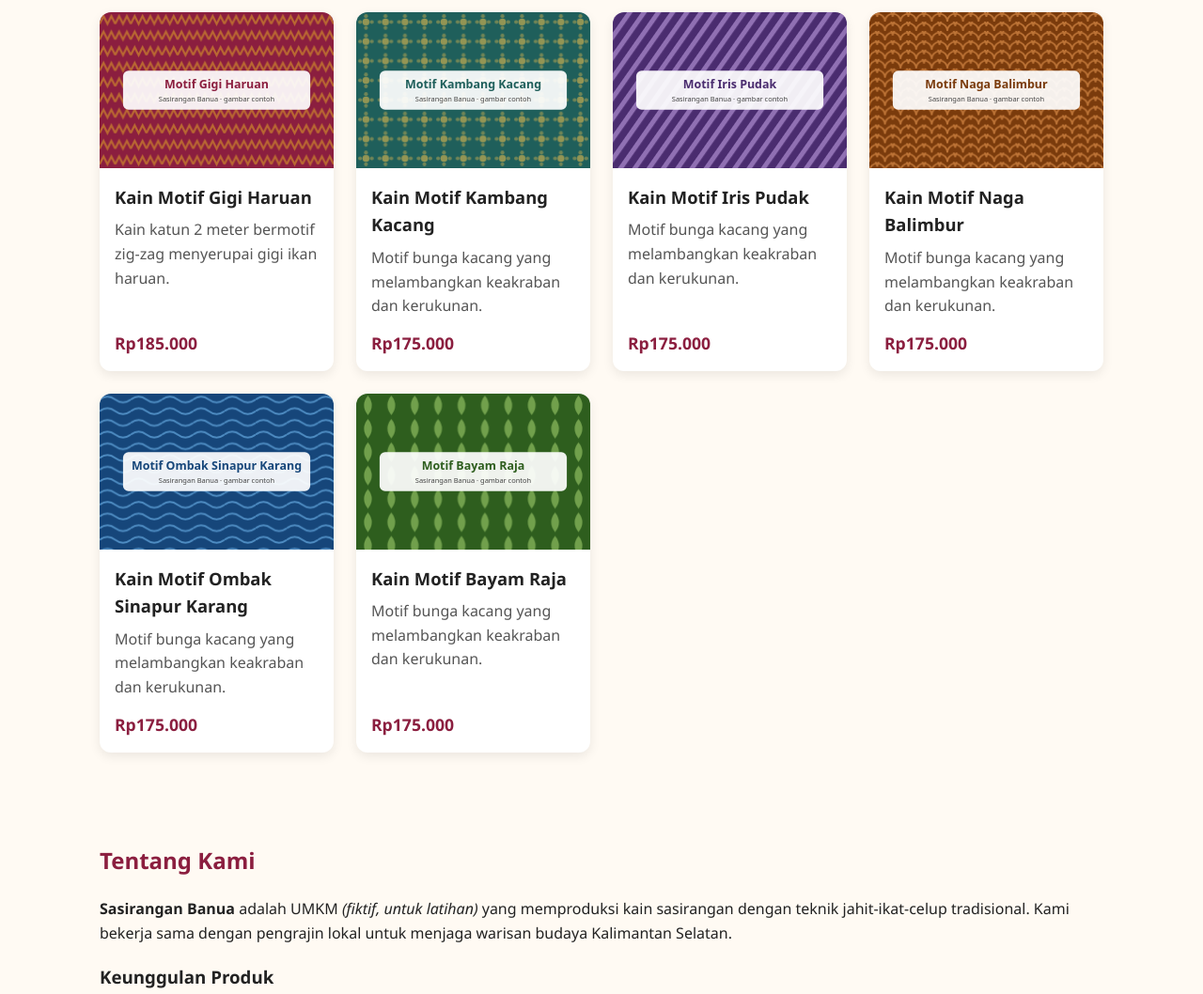
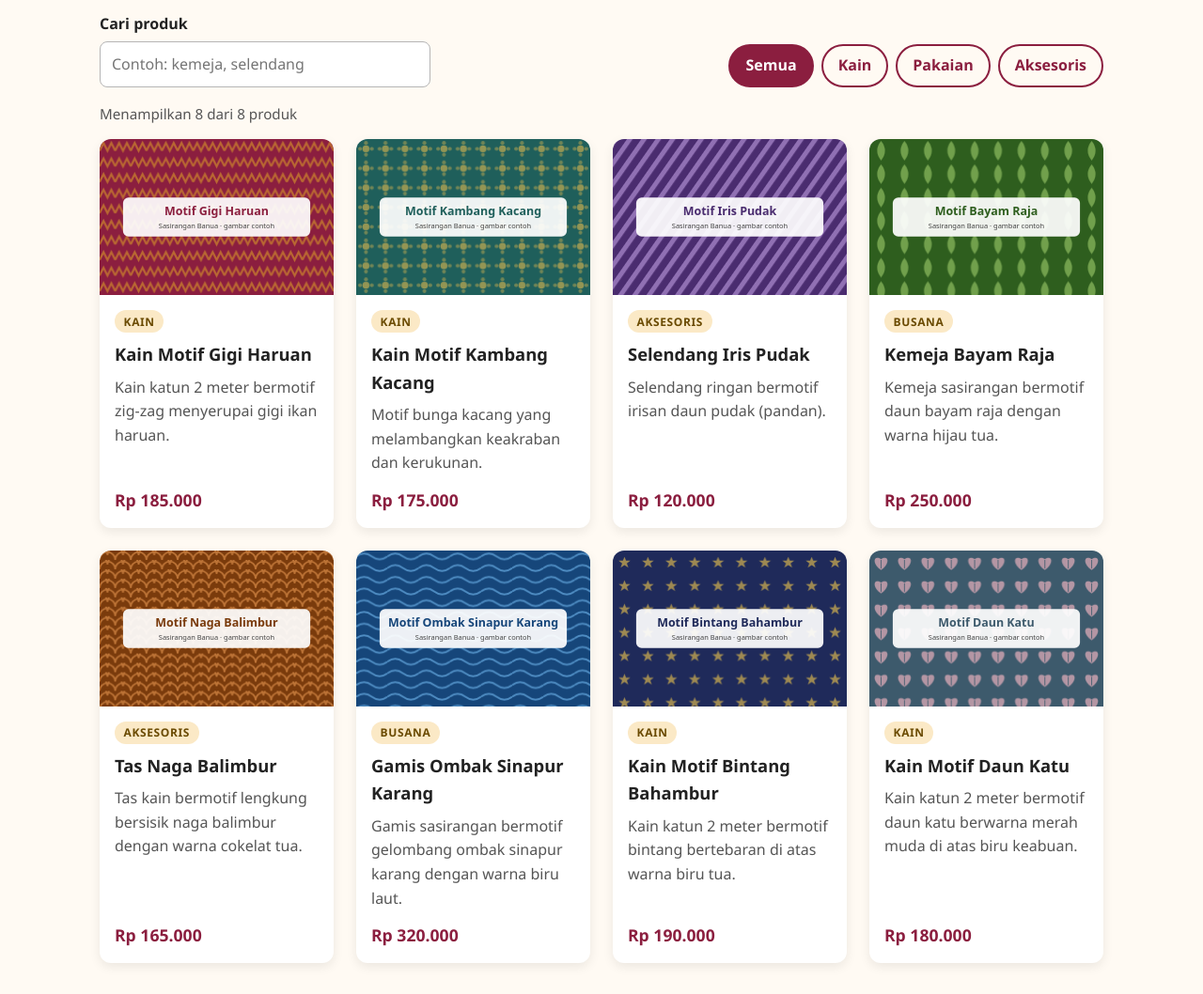
Before and after one commit to XXCUNG/WEB1-2510010307, a plain HTML site: page index.html in a window 1280 px wide. Shown: the part 594-1652 px from the top of the page at 94% size. Drawn offline with Linux system fonts and the light colour scheme.

Commit message:
Perbaiki tampilan berdasarkan uji responsif

```diff
--- a/css/style.css
+++ b/css/style.css
@@ -323,3 +323,99 @@ input[type="checkbox"] {
     transition: none !important;
   }
 }
+
+/* ---------- 12. Komponen interaktif (Modul 3) ---------- */
+.kontrol-katalog {
+  display: flex;
+  flex-direction: column;
+  gap: 1rem;
+  margin-bottom: 1rem;
+}
+
+.filter {
+  display: flex;
+  flex-wrap: wrap;
+  gap: 0.5rem;
+}
+
+.tombol-filter {
+  padding: 0.5rem 1rem;
+  border: 2px solid var(--warna-utama);
+  border-radius: 999px;
+  background-color: transparent;
+  color: var(--warna-utama);
+  font: inherit;
+  font-weight: 600;
+  cursor: pointer;
+}
+
+.tombol-filter:hover,
+.tombol-filter.aktif {
+  background-color: var(--warna-utama);
+  color: #ffffff;
+}
+
+.info-jumlah {
+  color: var(--warna-teks-lembut);
+  font-size: 0.95rem;
+}
+
+.label-kategori {
+  align-self: flex-start;
+  margin-bottom: 0.5rem;
+  padding: 0.15rem 0.6rem;
+  border-radius: 999px;
+  background-color: var(--warna-krem);
+  color: #6a4a00;
+  font-size: 0.75rem;
+  font-weight: 700;
+  letter-spacing: 0.05em;
+  text-transform: uppercase;
+}
+
+.pesan-error {
+  margin: 0;
+  color: #b00020;
+  font-size: 0.9rem;
+}
+
+.pesan-error:empty {
+  display: none; /* sembunyikan jika belum ada pesan */
+}
+
+[aria-invalid="true"] {
+  border-color: #b00020;
+  background-color: #fff5f6;
+}
+
+.hasil-pesan {
+  max-width: 40rem;
+  margin-top: 2rem;
+  padding: 1.5rem;
+  border-left: 6px solid var(--warna-aksen);
+  border-radius: var(--radius);
+  background-color: var(--warna-kartu);
+  box-shadow: var(--bayangan);
+}
+
+.hasil-pesan h2 {
+  margin-top: 0;
+}
+
+.hasil-pesan pre {
+  white-space: pre-wrap;
+  font-family: inherit;
+}
+
+@media (min-width: 768px) {
+  .kontrol-katalog {
+    flex-direction: row;
+    align-items: flex-end;
+    justify-content: space-between;
+  }
+
+  .kontrol-katalog .kolom {
+    flex: 1;
+    max-width: 22rem;
+  }
+}
--- a/index.html
+++ b/index.html
@@ -2,6 +2,7 @@
 <html lang="id">
 <head>
   <link rel="stylesheet" href="css/style.css">
+  <script src="js/katalog.js" defer></script>
   <meta charset="UTF-8">
   <meta name="viewport" content="width=device-width, initial-scale=1.0">
   <meta name="description" content="Katalog kain dan busana Sasirangan khas Banjarmasin karya pengrajin lokal.">
@@ -32,70 +33,25 @@
   <h2>Katalog Produk</h2>
   <p>Pilihan kain, busana, dan aksesoris Sasirangan terbaru.</p>
 
-  <div class="katalog-grid">
-    <article class="kartu">
-      <img src="img/gigi-haruan.svg" alt="Kain sasirangan motif gigi haruan warna merah marun"
-        width="600" height="400">
-      <div class="kartu-isi">
-        <h3>Kain Motif Gigi Haruan</h3>
-        <p>Kain katun 2 meter bermotif zig-zag menyerupai gigi ikan haruan.</p>
-        <p class="harga">Rp185.000</p>
-      </div>
-    </article>
-
-    <article class="kartu">
-      <img src="img/kambang-kacang.svg" alt="Kain sasirangan motif kambang kacang warna hijau
-tosca"
-        width="600" height="400">
-      <div class="kartu-isi">
-        <h3>Kain Motif Kambang Kacang</h3>
-        <p>Motif bunga kacang yang melambangkan keakraban dan kerukunan.</p>
-        <p class="harga">Rp175.000</p>
-      </div>
-    </article>
-
-    <article class="kartu">
-      <img src="img/iris-pudak.svg" alt="Kain sasirangan motif iris pudak warna biru"
-        width="600" height="400">
-      <div class="kartu-isi">
-        <h3>Kain Motif Iris Pudak</h3>
-        <p>Motif bunga kacang yang melambangkan keakraban dan kerukunan.</p>
-        <p class="harga">Rp175.000</p>
-      </div>
-    </article>
-
-    <article class="kartu">
-      <img src="img/naga-balimbur.svg" alt="Kain sasirangan motif naga balimbur warna merah"
-        width="600" height="400">
-      <div class="kartu-isi">
-        <h3>Kain Motif Naga Balimbur</h3>
-        <p>Motif bunga kacang yang melambangkan keakraban dan kerukunan.</p>
-        <p class="harga">Rp175.000</p>
-      </div>
-    </article>
-
-    <article class="kartu">
-      <img src="img/ombak-sinapur-karang.svg" alt="Kain sasirangan motif kambang kacang warna hijau
-tosca"
-        width="600" height="400">
-      <div class="kartu-isi">
-        <h3>Kain Motif Ombak Sinapur Karang</h3>
-        <p>Motif bunga kacang yang melambangkan keakraban dan kerukunan.</p>
-        <p class="harga">Rp175.000</p>
-      </div>
-    </article>
-
-    <article class="kartu">
-      <img src="img/bayam-raja.svg" alt="Kain sasirangan motif kambang kacang warna hijau
-tosca"
-        width="600" height="400">
-      <div class="kartu-isi">
-        <h3>Kain Motif Bayam Raja</h3>
-        <p>Motif bunga kacang yang melambangkan keakraban dan kerukunan.</p>
-        <p class="harga">Rp175.000</p>
-      </div>
-    </article>
-  </div>
+<div class="kontrol-katalog">
+<div class="kolom">
+<label for="cari">Cari produk</label>
+<input type="search" id="cari" placeholder="Contoh: kemeja, selendang">
+</div>
+<div class="filter" role="group" aria-label="Filter kategori">
+<button type="button" class="tombol-filter aktif" data-kategori="semua"
+aria-pressed="true">Semua</button>
+<button type="button" class="tombol-filter" data-kategori="kain"
+aria-pressed="false">Kain</button>
+<button type="button" class="tombol-filter" data-kategori="pakaian"
+aria-pressed="false">Pakaian</button>
+<button type="button" class="tombol-filter" data-kategori="aksesoris"
+aria-pressed="false">Aksesoris</button>
+</div>
+</div>
+<p id="info-jumlah" class="info-jumlah" aria-live="polite"></p>
+<div id="daftar-katalog" class="katalog-grid"></div>
+<noscript><p>Aktifkan JavaScript untuk melihat katalog produk.</p></noscript>
 </section>
  <!-- ========== TENTANG ========== -->
   <section class="bagian" id="tentang">
--- /dev/null
+++ b/js/katalog.js
@@ -0,0 +1,179 @@
+// =========================================================
+// katalog.js — Modul 3: menampilkan katalog dengan DOM
+// Praktikum Pemrograman Web 1 · Sasirangan Banua
+// =========================================================
+
+// 1. Data katalog: array yang berisi objek-objek produk
+const katalog = [
+  {
+    id: 1,
+    nama: "Kain Motif Gigi Haruan",
+    kategori: "kain",
+    harga: 185000,
+    gambar: "img/gigi-haruan.svg",
+    deskripsi: "Kain katun 2 meter bermotif zig-zag menyerupai gigi ikan haruan.",
+  },
+  {
+    id: 2,
+    nama: "Kain Motif Kambang Kacang",
+    kategori: "kain",
+    harga: 175000,
+    gambar: "img/kambang-kacang.svg",
+    deskripsi: "Motif bunga kacang yang melambangkan keakraban dan kerukunan.",
+  },
+  {
+    id: 3,
+    nama: "Selendang Iris Pudak",
+    kategori: "aksesoris",
+    harga: 120000,
+    gambar: "img/iris-pudak.svg",
+    deskripsi: "Selendang ringan bermotif irisan daun pudak (pandan).",
+  },
+    {
+    id: 4,
+    nama: "Kemeja Bayam Raja",
+    kategori: "busana",
+    harga: 250000,
+    gambar: "img/bayam-raja.svg",
+    deskripsi: "Kemeja sasirangan bermotif daun bayam raja dengan warna hijau tua.",
+  },
+  {
+    id: 5,
+    nama: "Tas Naga Balimbur",
+    kategori: "aksesoris",
+    harga: 165000,
+    gambar: "img/naga-balimbur.svg",
+    deskripsi: "Tas kain bermotif lengkung bersisik naga balimbur dengan warna cokelat tua.",
+  },
+  {
+    id: 6,
+    nama: "Gamis Ombak Sinapur Karang",
+    kategori: "busana",
+    harga: 320000,
+    gambar: "img/ombak-sinapur-karang.svg",
+    deskripsi: "Gamis sasirangan bermotif gelombang ombak sinapur karang dengan warna biru laut.",
+  },
+    {
+    id: 7,
+    nama: "Kain Motif Bintang Bahambur",
+    kategori: "kain",
+    harga: 190000,
+    gambar: "img/bintang-bahambur.svg",
+    deskripsi: "Kain katun 2 meter bermotif bintang bertebaran di atas warna biru tua.",
+  },
+  {
+    id: 8,
+    nama: "Kain Motif Daun Katu",
+    kategori: "kain",
+    harga: 180000,
+    gambar: "img/daun-katu.svg",
+    deskripsi: "Kain katun 2 meter bermotif daun katu berwarna merah muda di atas biru keabuan.",
+  },
+
+  // ... lanjutkan untuk semua item (minimal 8 untuk tema Anda)
+];
+// 2. Ambil elemen-elemen HTML yang akan dimanipulasi
+const daftarKatalog = document.querySelector("#daftar-katalog");
+const inputCari = document.querySelector("#cari");
+const tombolFilter = document.querySelectorAll(".tombol-filter");
+const infoJumlah = document.querySelector("#info-jumlah");
+
+// 3. Status filter yang sedang aktif
+let kategoriAktif = "semua";
+
+// 4. Mengubah angka menjadi format Rupiah, contoh: 185000 -> "Rp 185.000"
+function formatRupiah(angka) {
+  return new Intl.NumberFormat("id-ID", {
+    style: "currency",
+    currency: "IDR",
+    minimumFractionDigits: 0,
+  }).format(angka);
+}
+
+// 5. Membuat elemen untuk satu produk
+function buatKartu(produk) {
+  const kartu = document.createElement("article");
+  kartu.className = "kartu";
+
+  const gambar = document.createElement("img");
+  gambar.src = produk.gambar;
+  gambar.alt = produk.nama;
+  gambar.width = 600;
+  gambar.height = 400;
+  gambar.loading = "lazy";
+
+  const isi = document.createElement("div");
+  isi.className = "kartu-isi";
+
+  const label = document.createElement("span");
+  label.className = "label-kategori";
+  label.textContent = produk.kategori;
+
+  const judul = document.createElement("h3");
+  judul.textContent = produk.nama;
+
+  const deskripsi = document.createElement("p");
+  deskripsi.textContent = produk.deskripsi;
+
+  const harga = document.createElement("p");
+  harga.className = "harga";
+  harga.textContent = formatRupiah(produk.harga);
+
+  isi.append(label, judul, deskripsi, harga);
+  kartu.append(gambar, isi);
+  return kartu;
+}
+
+// 6. Menampilkan sekumpulan produk ke dalam #daftar-katalog
+function tampilkanKatalog(daftarProduk) {
+  daftarKatalog.replaceChildren(); // kosongkan isi sebelumnya
+
+  if (daftarProduk.length === 0) {
+    const kosong = document.createElement("p");
+    kosong.textContent = "Produk tidak ditemukan. Coba kata kunci lain.";
+    daftarKatalog.append(kosong);
+  }
+
+  daftarProduk.forEach((produk) => {
+    daftarKatalog.append(buatKartu(produk));
+  });
+
+  infoJumlah.textContent = `Menampilkan ${daftarProduk.length} dari ${katalog.length} produk`;
+}
+
+// 7. Menyaring katalog berdasarkan kata kunci DAN kategori aktif
+function saringKatalog() {
+  const kataKunci = inputCari.value.trim().toLowerCase();
+
+  const hasil = katalog.filter((produk) => {
+    const cocokKategori = kategoriAktif === "semua" || produk.kategori === kategoriAktif;
+    const cocokKata =
+      produk.nama.toLowerCase().includes(kataKunci) ||
+      produk.deskripsi.toLowerCase().includes(kataKunci);
+    return cocokKategori && cocokKata;
+  });
+
+  tampilkanKatalog(hasil);
+}
+
+// 8. Event: setiap kali pengguna mengetik di kotak pencarian
+inputCari.addEventListener("input", saringKatalog);
+
+// 9. Event: klik tombol filter kategori
+tombolFilter.forEach((tombol) => {
+  tombol.addEventListener("click", () => {
+    kategoriAktif = tombol.dataset.kategori;
+
+    // perbarui tampilan tombol: hanya satu yang aktif
+    tombolFilter.forEach((t) => {
+      t.classList.remove("aktif");
+      t.setAttribute("aria-pressed", "false");
+    });
+    tombol.classList.add("aktif");
+    tombol.setAttribute("aria-pressed", "true");
+
+    saringKatalog();
+  });
+});
+// 10. Tampilkan semua produk ketika halaman pertama kali dibuka
+tampilkanKatalog(katalog);
```
Also changed, not shown: img/index.html (deleted, +0 -146 lines), js/form.js (added, +107 -0 lines), kontak.html (+26 -6 lines), img/bintang-bahambur.svg (added), img/daun-katu.svg (added), img/kulit-kayu.svg (added), img/sarigading.svg (added).
